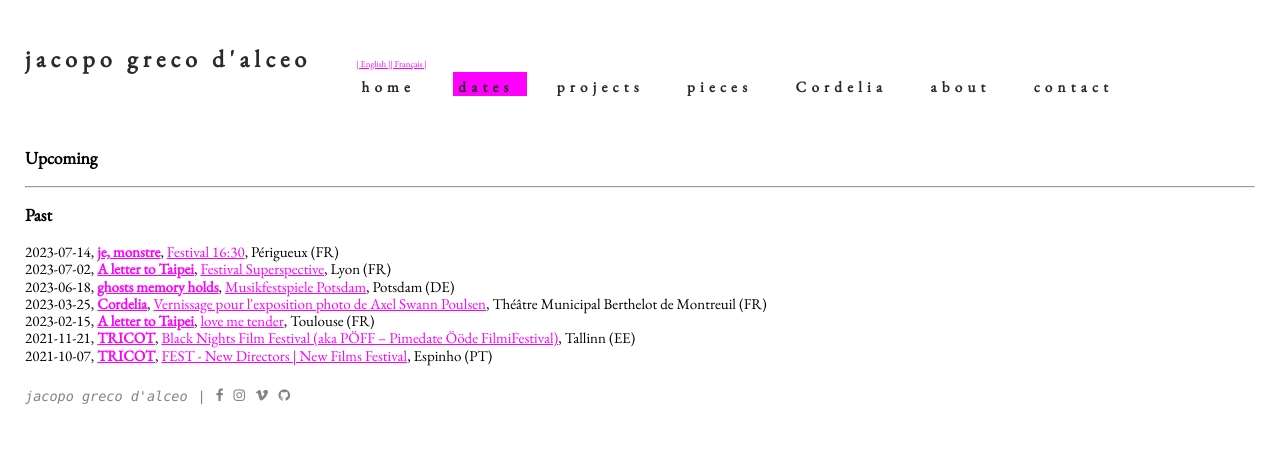
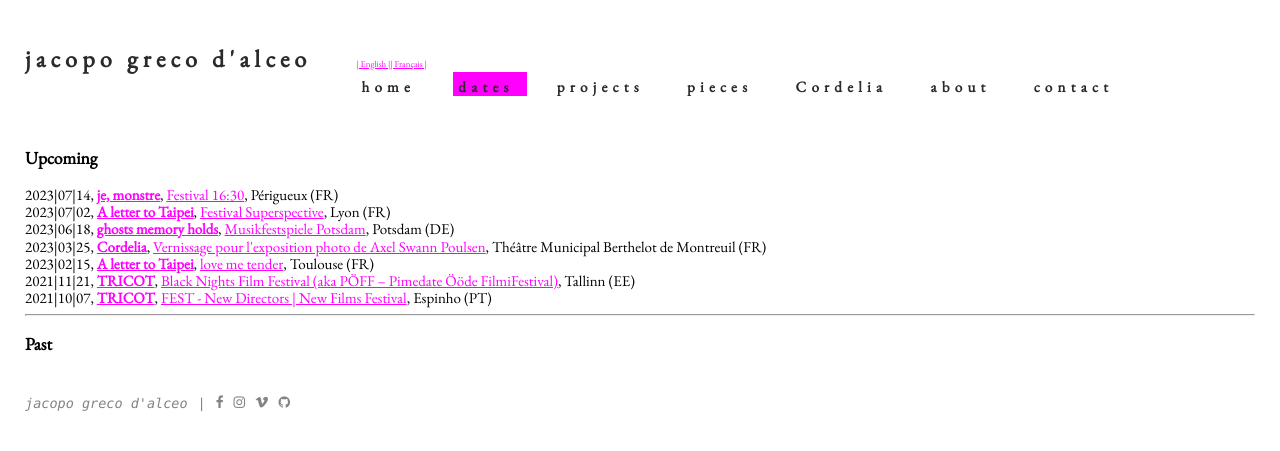
Before and after one commit to jacopogrecodalceo/jacopogrecodalceo.github.io, a Jekyll site: the page built from content/_en/dates.html, in a window 1280 px wide. Shown: the top 451 px of the page. Built offline with Jekyll 4.4.1, drawn with Linux system fonts in a browser that asks for light colours.

```diff
--- a/_data/dates.yml
+++ b/_data/dates.yml
@@ -1,47 +1,47 @@
 - what: "Cordelia"
-  when: "2023-03-25"
+  when: "2023|03|25"
   site: "https://tmb-jeanguerrin.fr/spectacle/photographies-argentiques-axel-swann-poulsen/"
   name: "Vernissage pour l'exposition photo de Axel Swann Poulsen"
   city: "Théâtre Municipal Berthelot de Montreuil"
   country: "FR"
 
 - what: "je, monstre"
-  when: "2023-07-14"
+  when: "2023|07|14"
   site: https://fb.me/e/6Fm8RmQcX
   name: "Festival 16:30"
   city: "Périgueux"
   country: "FR"
 
 - what: "ghosts memory holds"
-  when: "2023-06-18"
+  when: "2023|06|18"
   site: https://www.musikfestspiele-potsdam.de/programm/kalender/programm-details/fahrradkonzert-auf-ins-gruene-26a.html
   name: "Musikfestspiele Potsdam"
   city: "Potsdam"
   country: "DE"
 
 - what: "A letter to Taipei"
-  when: "2023-02-15"
+  when: "2023|02|15"
   site: http://www.cave-poesie.com/love-me-tender/
   name: "love me tender"
   city: "Toulouse"
   country: "FR"
 
 - what: "A letter to Taipei"
-  when: "2023-07-02"
+  when: "2023|07|02"
   site: https://www.instagram.com/p/CuMQYLrImV1/?utm_source=ig_web_button_share_sheet&igshid=MzRlODBiNWFlZA==
   name: "Festival Superspective"
   city: "Lyon"
   country: "FR"
 
 - what: "TRICOT"
-  when: "2021-10-07"
+  when: "2021|10|07"
   site: https://site.fest.pt/en/archive/2021/film-program/silver-lynx/tricot/
   name: "FEST - New Directors | New Films Festival"
   city: "Espinho"
   country: "PT"
 
 - what: "TRICOT"
-  when: "2021-11-21"
+  when: "2021|11|21"
   site: https://poff.ee/en/film/dance-films-physical-storytelling/
   name: "Black Nights Film Festival (aka PÖFF – Pimedate Ööde FilmiFestival)"
   city: "Tallinn"
```
Also changed, not shown: content/_en/pieces/23_2-je_monstre.md (+1 -1 lines).
